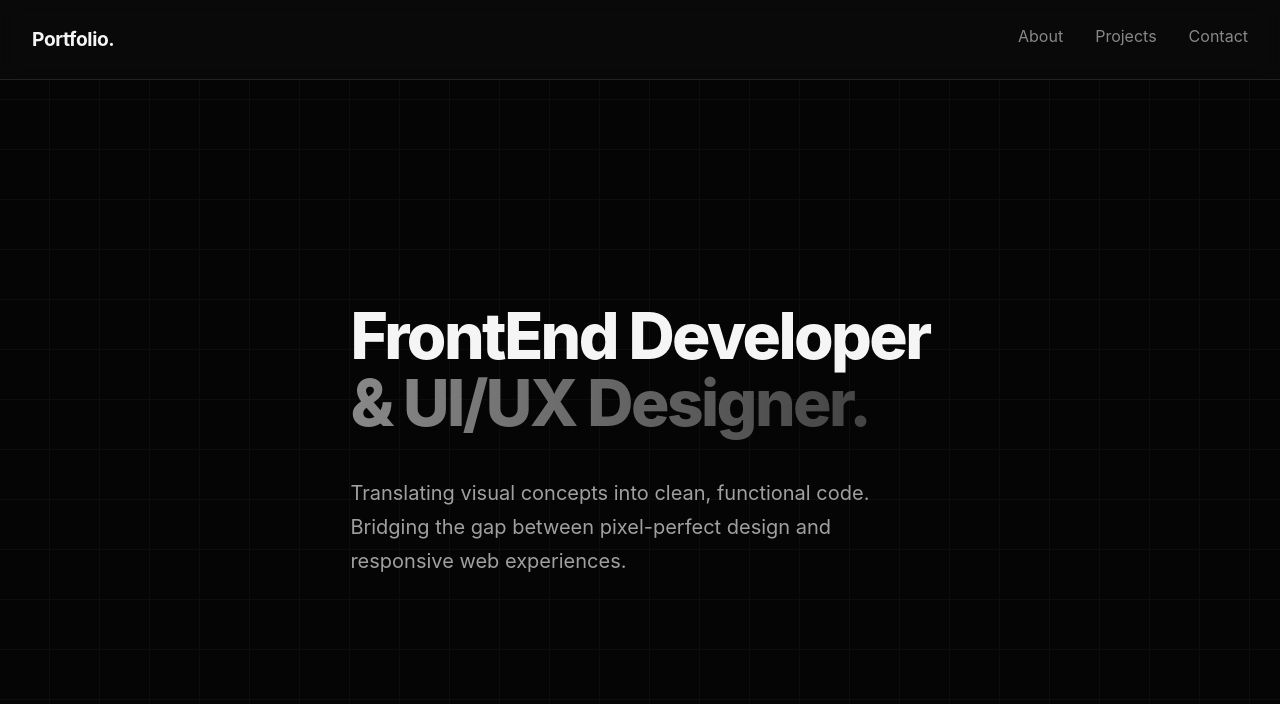
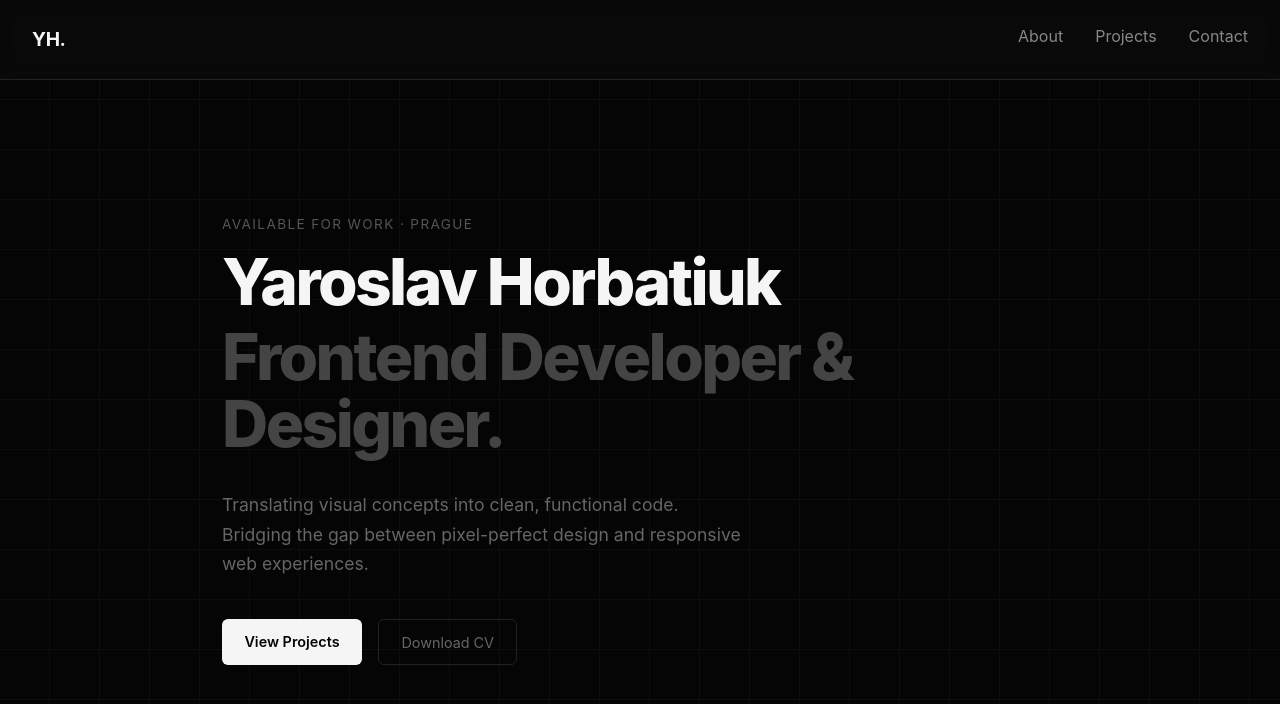
Before and after one commit to DirtX/portfolio, a React (Vite) app: page / in a window 1280 px wide. Shown: the top 704 px of the page. Built offline with nearby package versions, Linux system fonts and the light colour scheme.

Commit message:
feat: small redesign of homepage

```diff
--- a/src/components/Navbar.jsx
+++ b/src/components/Navbar.jsx
@@ -5,7 +5,7 @@ export default function Navbar() {
   return (
     <nav className="navbar">
       <Link to="/" className="nav-logo">
-        Portfolio.
+        YH.
       </Link>
       <div className="nav-links">
         <Link to="/about" className="nav-link">About</Link>
--- a/src/pages/Home.css
+++ b/src/pages/Home.css
@@ -5,30 +5,94 @@
   align-items: flex-start;
   min-height: calc(100vh - 80px);
   text-align: left;
+  animation: fadeUp 0.5s ease both;
 }
 
-.home-title {
+@keyframes fadeUp {
+  from { opacity: 0; transform: translateY(20px); }
+  to   { opacity: 1; transform: translateY(0); }
+}
+
+.home-greeting {
+  color: #555;
+  font-size: 0.85rem;
+  letter-spacing: 0.1em;
+  text-transform: uppercase;
+  margin-bottom: 0.75rem;
+}
+
+.home-name {
   font-size: 4rem;
   font-weight: 800;
   letter-spacing: -0.04em;
   line-height: 1.05;
-  margin-bottom: 0.5rem;
+  color: #f5f5f5;
+  margin-bottom: 0.3rem;
+  min-height: 1.1em;
 }
 
-.home-title-accent {
-  background: linear-gradient(90deg, #888, #444);
-  -webkit-background-clip: text;
-  -webkit-text-fill-color: transparent;
+.home-cursor {
+  display: inline-block;
+  width: 3px;
+  height: 0.85em;
+  background: #f5f5f5;
+  vertical-align: middle;
+  margin-left: 4px;
+  animation: blink 1s step-end infinite;
+}
+
+@keyframes blink {
+  0%, 100% { opacity: 1; }
+  50%       { opacity: 0; }
+}
+
+.home-role {
   font-size: 4rem;
   font-weight: 800;
   letter-spacing: -0.04em;
   line-height: 1.05;
+  color: #444;
+  margin-bottom: 2rem;
 }
 
 .home-description {
-  color: #a0a0a0;
-  font-size: 1.25rem;
-  max-width: 550px;
+  color: #666;
+  font-size: 1.1rem;
+  max-width: 520px;
   line-height: 1.7;
-  margin-top: 2rem;
+  margin-bottom: 2.5rem;
 }
+
+.home-actions {
+  display: flex;
+  gap: 1rem;
+}
+
+.home-btn-primary {
+  background: #f5f5f5;
+  color: #050505;
+  padding: 0.65rem 1.4rem;
+  border-radius: 6px;
+  font-size: 0.9rem;
+  font-weight: 600;
+  transition: background 0.2s ease;
+}
+
+.home-btn-primary:hover {
+  background: #ccc;
+}
+
+.home-btn-secondary {
+  background: transparent;
+  color: #666;
+  border: 1px solid #222;
+  padding: 0.65rem 1.4rem;
+  border-radius: 6px;
+  font-size: 0.9rem;
+  transition: border-color 0.2s ease, color 0.2s ease;
+}
+
+.home-btn-secondary:hover {
+  border-color: #555;
+  color: #fff;
+}
--- a/src/pages/Home.jsx
+++ b/src/pages/Home.jsx
@@ -1,16 +1,48 @@
+import { useEffect, useState } from 'react';
+import { Link } from 'react-router-dom';
 import './Home.css';
 
+const FULL_NAME = 'Yaroslav Horbatiuk';
+
 export default function Home() {
+  const [displayed, setDisplayed] = useState('');
+  const [done, setDone] = useState(false);
+
+  useEffect(() => {
+    let i = 0;
+    const interval = setInterval(() => {
+      setDisplayed(FULL_NAME.slice(0, i + 1));
+      i++;
+      if (i === FULL_NAME.length) {
+        clearInterval(interval);
+        setDone(true);
+      }
+    }, 60);
+    return () => clearInterval(interval);
+  }, []);
+
   return (
     <div className="home-container">
-            <h1 className="home-title">
-                FrontEnd Developer <br/>
-                <span className="home-title-accent">& UI/UX Designer.</span>
+      <p className="home-greeting">Available for work · Prague</p>
+      <h1 className="home-name">
+        {displayed}
+        {!done && <span className="home-cursor" />}
       </h1>
+      <p className="home-role">Frontend Developer &amp; Designer.</p>
       <p className="home-description">
         Translating visual concepts into clean, functional code.
         Bridging the gap between pixel-perfect design and responsive web experiences.
       </p>
+      <div className="home-actions">
+        <Link to="/projects" className="home-btn-primary">View Projects</Link>
+
+          <a href="/Horbatiuk_CV.pdf"
+          download
+          className="home-btn-secondary"
+        >
+          Download CV
+        </a>
       </div>
-    )
+    </div>
+  );
 }
```
Lines whose indentation alone changed are shown as unchanged.
